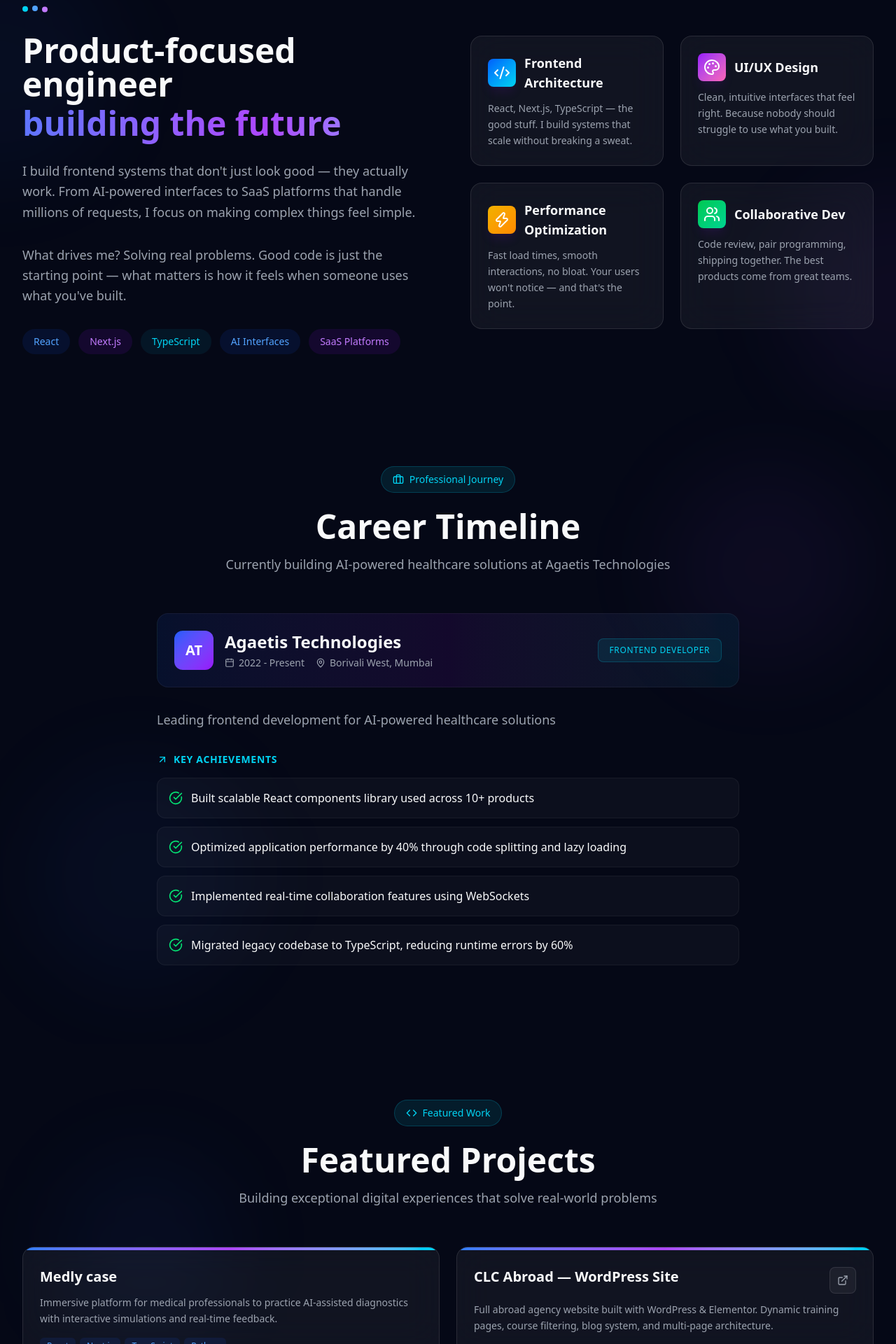
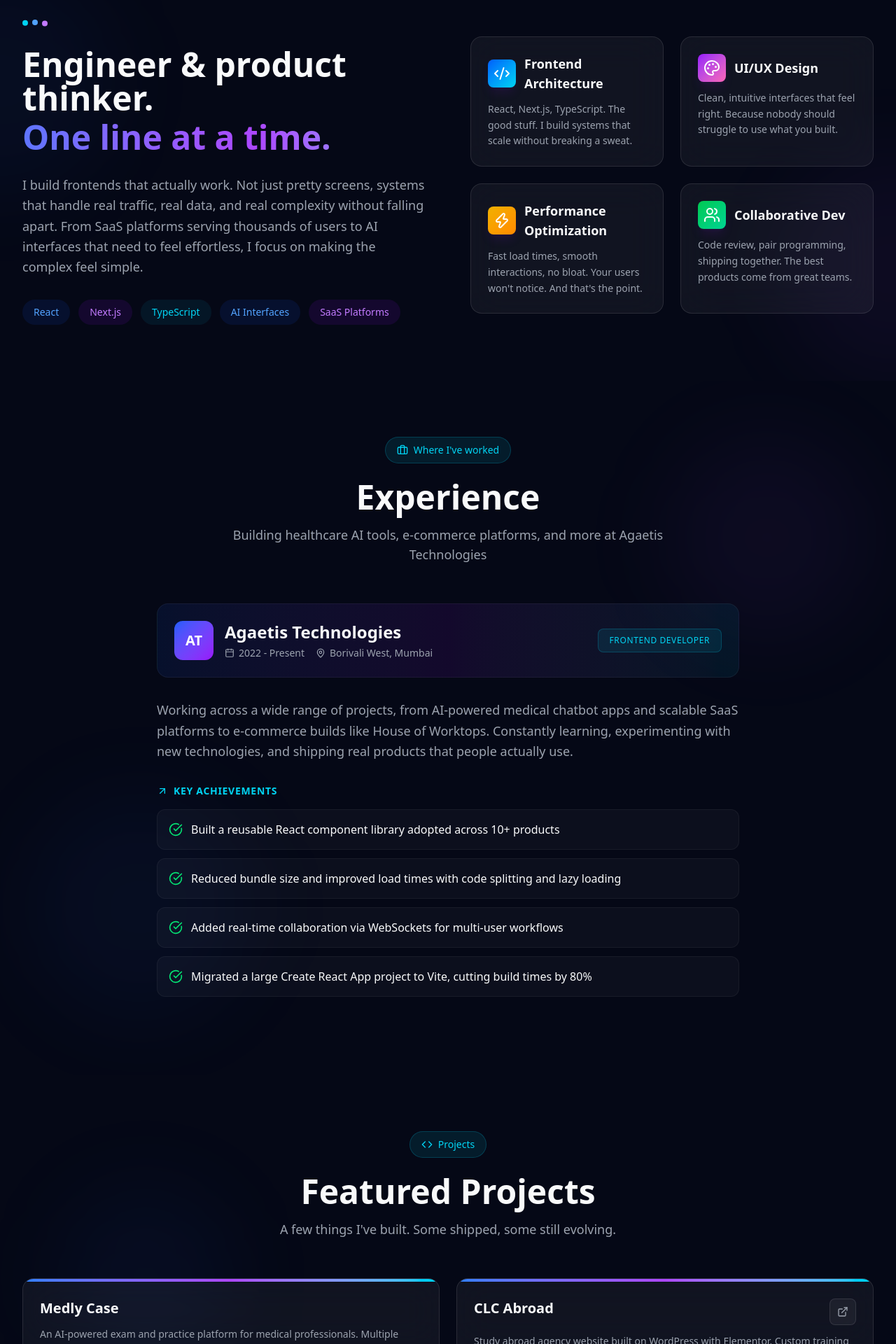
Before and after one commit to Glennrod10/glennportfolio, a Next.js app: page / in a window 1280 px wide. Shown: the part 880-2800 px from the top of the page at 70% size. Built offline with nearby package versions, Linux system fonts and the light colour scheme.

Commit message:
updated the copy changes for glenns portfolio

```diff
--- a/src/components/command-palette/command-palette.tsx
+++ b/src/components/command-palette/command-palette.tsx
@@ -8,7 +8,7 @@ const commands = [
   {
     id: "projects",
     title: "View Projects",
-    description: "Browse featured projects and case studies",
+    description: "See what I&apos;ve built",
     shortcut: "1",
     action: () => {
       document.getElementById("projects-section")?.scrollIntoView({ behavior: "smooth" });
@@ -17,7 +17,7 @@ const commands = [
   {
     id: "contact",
     title: "Contact Me",
-    description: "Get in touch for collaborations",
+    description: "Send a message",
     shortcut: "2",
     action: () => {
       document.getElementById("contact-section")?.scrollIntoView({ behavior: "smooth" });
@@ -26,7 +26,7 @@ const commands = [
   {
     id: "experience",
     title: "Experience",
-    description: "View work history and timeline",
+    description: "Work history and timeline",
     shortcut: "3",
     action: () => {
       document.getElementById("experience-section")?.scrollIntoView({ behavior: "smooth" });
@@ -35,7 +35,7 @@ const commands = [
   {
     id: "tech-stack",
     title: "Tech Stack",
-    description: "Explore technical skills and tools",
+    description: "Tools and technologies",
     shortcut: "4",
     action: () => {
       document.getElementById("tech-stack-section")?.scrollIntoView({ behavior: "smooth" });
@@ -44,7 +44,7 @@ const commands = [
   {
     id: "github",
     title: "GitHub",
-    description: "View open source contributions",
+    description: "Open source work",
     shortcut: "G",
     action: () => {
       window.open("https://github.com/Glennrod10", "_blank");
@@ -53,7 +53,7 @@ const commands = [
   {
     id: "linkedin",
     title: "LinkedIn",
-    description: "Professional network profile",
+    description: "Connect on LinkedIn",
     shortcut: "L",
     action: () => {
       window.open("https://www.linkedin.com/in/glennrodrigues17/", "_blank");
@@ -62,7 +62,7 @@ const commands = [
   {
     id: "email",
     title: "Email",
-    description: "Send me a message",
+    description: "Write me a note",
     shortcut: "E",
     action: () => {
       window.open("mailto:glenn.dev17@gmail.com");
@@ -169,7 +169,7 @@ export function CommandPalette() {
           <div className="max-h-96 overflow-y-auto">
             {filteredCommands.length === 0 ? (
               <div className="p-8 text-center text-muted-foreground">
-                No results found
+                Nothing matches your search
               </div>
             ) : (
               filteredCommands.map((command, index) => (
--- a/src/components/layout/footer.tsx
+++ b/src/components/layout/footer.tsx
@@ -36,7 +36,7 @@ export function Footer() {
               <span className="text-sm font-bold gradient-text">GR</span>
             </div>
             <span className="text-sm text-muted-foreground hidden sm:block">
-              Building intelligent frontend systems
+              Frontend engineer crafting products that matter
             </span>
           </div>
 
@@ -81,7 +81,7 @@ export function Footer() {
             © {new Date().getFullYear()} Glenn Rodrigues
           </p>
           <p className="text-xs text-muted-foreground flex items-center gap-1">
-            Made with <Heart className="w-3 h-3 text-red-500" /> love Glenn
+            Built by Glenn Rodrigues
           </p>
         </motion.div>
       </div>
--- a/src/components/sections/about.tsx
+++ b/src/components/sections/about.tsx
@@ -8,7 +8,7 @@ export function AboutSection() {
     {
       icon: <Code2 className="w-6 h-6" />,
       title: "Frontend Architecture",
-      description: "React, Next.js, TypeScript — the good stuff. I build systems that scale without breaking a sweat.",
+      description: "React, Next.js, TypeScript. The good stuff. I build systems that scale without breaking a sweat.",
       color: "from-blue-600 to-cyan-400",
     },
     {
@@ -20,7 +20,7 @@ export function AboutSection() {
     {
       icon: <Zap className="w-6 h-6" />,
       title: "Performance Optimization",
-      description: "Fast load times, smooth interactions, no bloat. Your users won't notice — and that's the point.",
+      description: "Fast load times, smooth interactions, no bloat. Your users won't notice. And that's the point.",
       color: "from-yellow-500 to-orange-400",
     },
     {
@@ -61,19 +61,15 @@ export function AboutSection() {
             </div>
 
             <h2 className="text-4xl md:text-5xl font-bold mb-6">
-              Product-focused engineer
-              <span className="gradient-text block mt-2">building the future</span>
+              Engineer &amp; product thinker.
+              <span className="gradient-text block mt-2">One line at a time.</span>
             </h2>
 
             <p className="text-lg text-muted-foreground mb-8 leading-relaxed">
-              I build frontend systems that don&apos;t just look good — they actually work.
-              From AI-powered interfaces to SaaS platforms that handle millions of requests,
-              I focus on making complex things feel simple.
-            </p>
-
-            <p className="text-lg text-muted-foreground mb-8 leading-relaxed">
-              What drives me? Solving real problems. Good code is just the starting point —
-              what matters is how it feels when someone uses what you&apos;ve built.
+              I build frontends that actually work. Not just pretty screens, systems
+              that handle real traffic, real data, and real complexity without falling
+              apart. From SaaS platforms serving thousands of users to AI interfaces
+              that need to feel effortless, I focus on making the complex feel simple.
             </p>
 
             <div className="flex flex-wrap gap-3">
--- a/src/components/sections/contact.tsx
+++ b/src/components/sections/contact.tsx
@@ -65,7 +65,7 @@ export function ContactSection() {
       icon: <Mail className="w-5 h-5" />,
       name: "Email",
       link: "mailto:glenn.dev17@gmail.com",
-      description: "Shoot me a message"
+      description: "Send me an email"
     },
     {
       icon: (
@@ -75,7 +75,7 @@ export function ContactSection() {
       ),
       name: "GitHub",
       link: "https://github.com/Glennrod10",
-      description: "Check my repos"
+      description: "Browse my repos"
     },
     {
       icon: (
@@ -85,7 +85,7 @@ export function ContactSection() {
       ),
       name: "LinkedIn",
       link: "https://www.linkedin.com/in/glennrodrigues17/",
-      description: "Professional network"
+      description: "Connect on LinkedIn"
     }
   ];
 
@@ -106,7 +106,7 @@ export function ContactSection() {
     { icon: Sparkles, text: "Available for freelance projects" },
     { icon: Globe, text: "Remote work worldwide" },
     { icon: Clock, text: "Response within 24 hours" },
-    { icon: MapPin, text: "Focus: React, Next.js, AI" },
+    { icon: MapPin, text: "Currently focused on: React, Next.js, and AI interfaces" },
   ];
 
   return (
@@ -130,7 +130,7 @@ export function ContactSection() {
           >
             <MessageSquare className="w-4 h-4 text-cyan-400" />
             <span className="text-sm text-cyan-400 font-medium">
-              Get In Touch
+              Reach out
             </span>
           </motion.div>
           <motion.h2
@@ -144,7 +144,7 @@ export function ContactSection() {
             variants={headerItem}
             className="text-lg text-muted-foreground max-w-2xl mx-auto"
           >
-            Got a project in mind or just want to say hi? Either way, I&apos;d love to hear from you.
+            Have a project, a question, or just want to connect? Drop me a message and I&apos;ll get back to you within a day.
           </motion.p>
         </motion.div>
 
@@ -247,7 +247,7 @@ export function ContactSection() {
                     className="flex items-center gap-2 text-sm text-green-400 bg-green-500/10 px-4 py-3 rounded-lg"
                   >
                     <CheckCircle className="w-4 h-4" />
-                    Message sent! I&apos;ll get back to you soon.
+                    Thanks! I&apos;ll respond within 24 hours.
                   </motion.div>
                 )}
               </form>
--- a/src/components/sections/experience.tsx
+++ b/src/components/sections/experience.tsx
@@ -8,14 +8,14 @@ const experience = {
   company: "Agaetis Technologies",
   period: "2022 - Present",
   location: "Borivali West, Mumbai",
-  description: "Leading frontend development for AI-powered healthcare solutions",
+  description: "Working across a wide range of projects, from AI-powered medical chatbot apps and scalable SaaS platforms to e-commerce builds like House of Worktops. Constantly learning, experimenting with new technologies, and shipping real products that people actually use.",
   achievements: [
-    "Built scalable React components library used across 10+ products",
-    "Optimized application performance by 40% through code splitting and lazy loading",
-    "Implemented real-time collaboration features using WebSockets",
-    "Migrated legacy codebase to TypeScript, reducing runtime errors by 60%",
+    "Built a reusable React component library adopted across 10+ products",
+    "Reduced bundle size and improved load times with code splitting and lazy loading",
+    "Added real-time collaboration via WebSockets for multi-user workflows",
+    "Migrated a large Create React App project to Vite, cutting build times by 80%",
   ],
-  tags: ["React", "TypeScript", "Next.js", "Tailwind CSS", "WebSockets"],
+  tags: ["React", "TypeScript", "Next.js", "Python", "AI", "Tailwind CSS", "WebSockets"],
 };
 
 export function ExperienceSection() {
@@ -40,14 +40,14 @@ export function ExperienceSection() {
           <div className="inline-flex items-center gap-2 px-4 py-2 rounded-full bg-cyan-400/10 border border-cyan-400/20 mb-6">
             <Briefcase className="w-4 h-4 text-cyan-400" />
             <span className="text-sm text-cyan-400 font-medium">
-              Professional Journey
+              Where I&apos;ve worked
             </span>
           </div>
           <h2 className="text-4xl md:text-5xl font-bold">
-            Career Timeline
+            Experience
           </h2>
           <p className="text-lg text-muted-foreground mt-4 max-w-2xl mx-auto">
-            Currently building AI-powered healthcare solutions at Agaetis Technologies
+            Building healthcare AI tools, e-commerce platforms, and more at Agaetis Technologies
           </p>
         </motion.div>
 
--- a/src/components/sections/hero.tsx
+++ b/src/components/sections/hero.tsx
@@ -251,7 +251,7 @@ export function Hero() {
             >
               <Sparkles className="w-4 h-4 text-cyan-400" />
               <span className="text-sm text-cyan-400 font-medium">
-                Frontend Product Engineer
+                Frontend Engineer
               </span>
             </motion.div>
 
@@ -268,9 +268,9 @@ export function Hero() {
               variants={itemVariants}
               className="text-lg sm:text-xl text-muted-foreground mt-6 leading-relaxed max-w-xl"
             >
-              Building intelligent frontend systems for modern digital products.
-              Specializing in scalable SaaS platforms, AI interfaces, and immersive
-              web experiences.
+              I build frontends that solve real problems: fast, reliable, and
+              built to scale. React, Next.js, TypeScript are my toolkit. SaaS
+              platforms and AI interfaces are where I spend most of my time.
             </motion.p>
 
             <motion.div
--- a/src/components/sections/process.tsx
+++ b/src/components/sections/process.tsx
@@ -14,25 +14,25 @@ const processSteps = [
     step: "01",
     title: "Plan & Structure",
     icon: <BrainCircuit className="w-5 h-5" />,
-    description: "I review designs, plan the component architecture, map out data flow, and define API contracts — all before writing a single line of code.",
+    description: "I start by reviewing designs and planning the architecture: component tree, data flow, API contracts. No code until the blueprint is solid.",
   },
   {
     step: "02",
     title: "Develop & Integrate",
     icon: <MessageSquareCode className="w-5 h-5" />,
-    description: "I build reusable components, wire up APIs, manage state, and leverage AI tools throughout to speed up development and catch issues early.",
+    description: "Then I build. Reusable components, API integration, state management. I use AI tools where they help, but every line gets reviewed and understood.",
   },
   {
     step: "03",
     title: "Test & Optimize",
     icon: <RefreshCcw className="w-5 h-5" />,
-    description: "I test across browsers and devices, optimize Core Web Vitals, bundle size, and images, then squash edge cases until everything feels solid.",
+    description: "Testing across browsers and devices. I optimize for performance: Core Web Vitals, bundle size, and images. Then I chase down edge cases until the experience is consistent.",
   },
   {
     step: "04",
     title: "Review & Deploy",
     icon: <Zap className="w-5 h-5" />,
-    description: "I push through staging, run QA checks, gather feedback, then ship to production with automated CI/CD — clean, tested, and ready to scale.",
+    description: "Staging deployment, QA checks, feedback, then production with automated CI/CD. Clean, tested, and ready to handle traffic.",
   },
 ];
 
@@ -54,13 +54,13 @@ export function ProcessSection() {
         >
           <div className="inline-flex items-center gap-2 px-4 py-2 rounded-full bg-cyan-400/10 border border-cyan-400/20 mb-6">
             <Workflow className="w-4 h-4 text-cyan-400" />
-            <span className="text-sm text-cyan-400 font-medium">Methodology</span>
+            <span className="text-sm text-cyan-400 font-medium">How I build things</span>
           </div>
           <h2 className="text-4xl md:text-5xl font-bold">
-            How I <span className="gradient-text">Work</span>
+            How I <span className="gradient-text">work</span>
           </h2>
           <p className="text-lg text-muted-foreground mt-4 max-w-2xl mx-auto">
-            A practical workflow refined over years of shipping React and Next.js apps
+            I&apos;ve been doing this long enough to know what works. Here&apos;s how I approach every project.
           </p>
         </motion.div>
 
--- a/src/components/sections/projects.tsx
+++ b/src/components/sections/projects.tsx
@@ -5,26 +5,26 @@ import { ExternalLink, Code, Zap } from "lucide-react";
 
 const projects = [
   {
-    title: "Medly case",
-    description: "Immersive platform for medical professionals to practice AI-assisted diagnostics with interactive simulations and real-time feedback.",
-    tags: ["React", "Next.js", "TypeScript", "Python", ],
+    title: "Medly Case",
+    description: "An AI-powered exam and practice platform for medical professionals. Multiple exam modes, rankings, chat-based reports, pause and resume sessions, checklists, and a library of cases to explore.",
+    tags: ["React", "Next.js", "TypeScript", "Python", "AI"],
     challenges: [
-      "Real-time 3D visualization of medical data",
-      "AI model inference directly in browser",
-      "Intuitive gesture controls for surgeons",
+      "Building multiple exam modes with pause and resume across sessions",
+      "AI-powered chat reports with rankings and performance insights",
+      "Case library with checklists and progress tracking for each user",
     ],
     metrics: { performance: "+40%", users: "100", rating: "4.5" },
     link: null,
     github: null,
   },
   {
-    title: "CLC Abroad — WordPress Site",
-    description: "Full abroad agency website built with WordPress & Elementor. Dynamic training pages, course filtering, blog system, and multi-page architecture.",
+    title: "CLC Abroad",
+    description: "Study abroad agency website built on WordPress with Elementor. Custom training pages, course filtering, blog, and a full multi-page structure.",
     tags: ["WordPress", "Elementor", "PHP", "Custom Post Types", "ACF"],
     challenges: [
-      "Dynamic training course pages with custom post types",
-      "Advanced filtering and search for study programs",
-      "Scalable blog and content management system",
+      "Built dynamic training course pages with custom post types",
+      "Implemented advanced filtering and search for study programs",
+      "Set up a scalable blog and content management system",
     ],
     metrics: { pages: "50+", courses: "200+", traffic: "+120%" },
     link: "https://clcabroad.in/",
@@ -32,25 +32,25 @@ const projects = [
   },
   {
     title: "Study Abroad SaaS Platform",
-    description: "Platform connecting students with universities worldwide — course matching, application tracking, and visa guidance all in one place.",
-    tags: ["Next.js", "Supabase", "Stripe", "Node.js", "PostgreSQL"],
+    description: "Still in active development. A platform connecting students with universities globally, with course matching, application tracking, and a multi-step onboarding flow.",
+    tags: ["Next.js", "Supabase", "Node.js", "PostgreSQL"],
     challenges: [
-      "Real-time application status tracking",
-      "Multi-step form with 50+ university API integrations",
-      "Secure payment and document handling",
+      "Building a multi-step application flow with dynamic university matching",
+      "Real-time status tracking and document management per application",
+      "Designing a scalable architecture to support multiple university integrations",
     ],
-    metrics: { applications: "50+", universities: "100+", success: "85%" },
+    metrics: { universities: "50+", features: "10+", phase: "Alpha" },
     link: null,
     github: null,
   },
   {
     title: "House of Worktops",
-    description: "Custom OpenCart e-commerce platform with a product configurator for bespoke kitchen worktops, built with Bootstrap and Twig templating.",
+    description: "OpenCart e-commerce store with a custom worktop builder, side-by-side quotation comparison, revamped products page, and an updated cart experience. Bootstrap frontend with Twig templating.",
     tags: ["OpenCart", "PHP", "Bootstrap", "Twig", "MySQL", "JavaScript"],
     challenges: [
-      "Build custom worktop builder feature on the frontend side",
-      "Responsive Bootstrap frontend with Twig templating",
-      "Complex pricing logic for custom dimensions and materials",
+      "Built a custom worktop builder for bespoke dimensions and finishes",
+      "Developed a comparison quotation tool across frontend and backend",
+      "Redesigned the products page and updated the cart workflow",
     ],
     metrics: { products: "200+", orders: "+40%", satisfaction: "95%" },
     link: null,
@@ -58,12 +58,12 @@ const projects = [
   },
   {
     title: "Maanch Engagement Tracker",
-    description: "Fund management platform for handling portfolios, tracking issues, interactions, votes, and generating detailed reports for enterprise clients.",
+    description: "Enterprise fund management platform: portfolio tracking, issue management, voting, surveys, and automated reporting for investment teams.",
     tags: ["React", "Laravel", "Bootstrap", "PHP", "MySQL", "JavaScript"],
     challenges: [
-      "Complex fund portfolio management and tracking system",
-      "Real-time issue and interaction tracking across large teams",
-      "Custom reporting engine with voting and survey analytics",
+      "Designed a fund portfolio management system with real-time tracking",
+      "Built issue and interaction tracking for large cross-functional teams",
+      "Developed a custom reporting engine with voting and survey analytics",
     ],
     metrics: { funds: "50+", interactions: "10K+", clients: "20+" },
     link: null,
@@ -91,17 +91,17 @@ export function ProjectsSection() {
         >
           <div className="inline-flex items-center gap-2 px-4 py-2 rounded-full bg-cyan-400/10 border border-cyan-400/20 mb-6">
             <Code className="w-4 h-4 text-cyan-400" />
-            <span className="text-sm text-cyan-400 font-medium">Featured Work</span>
+            <span className="text-sm text-cyan-400 font-medium">Projects</span>
           </div>
           <h2 className="text-4xl md:text-5xl font-bold">
             Featured Projects
           </h2>
           <p className="text-lg text-muted-foreground mt-4 max-w-2xl mx-auto">
-            Building exceptional digital experiences that solve real-world problems
+            A few things I&apos;ve built. Some shipped, some still evolving.
           </p>
         </motion.div>
 
-        {/* Projects Grid — side by side */}
+        {/* Projects Grid side by side */}
         <div className="grid md:grid-cols-2 gap-6">
           {projects.map((project, index) => (
             <motion.div
```
Also changed, not shown: src/app/layout.tsx (+7 -7 lines), src/components/sections/playground.tsx (+4 -4 lines), src/components/sections/tech-stack.tsx (+16 -5 lines).
